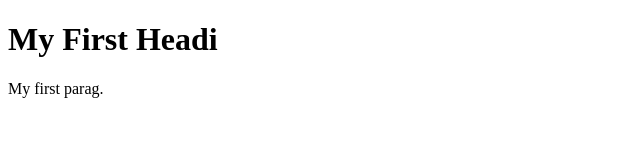
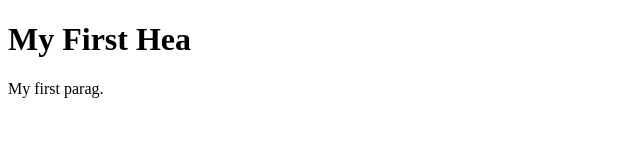
Before and after one commit to sakthiflutter/gitcommit, a plain HTML site: page index.html in a window 1280 px wide. Shown: the full height of the page, 0-640 px from the left. Drawn offline with Linux system fonts and the light colour scheme.

Commit message:
Update index.html

```diff
--- a/index.html
+++ b/index.html
@@ -2,7 +2,7 @@
 <html>
 <body>
 
-<h1>My First Headi</h1>
+<h1>My First Hea</h1>
 
 <p>My first parag.</p>
 
```
